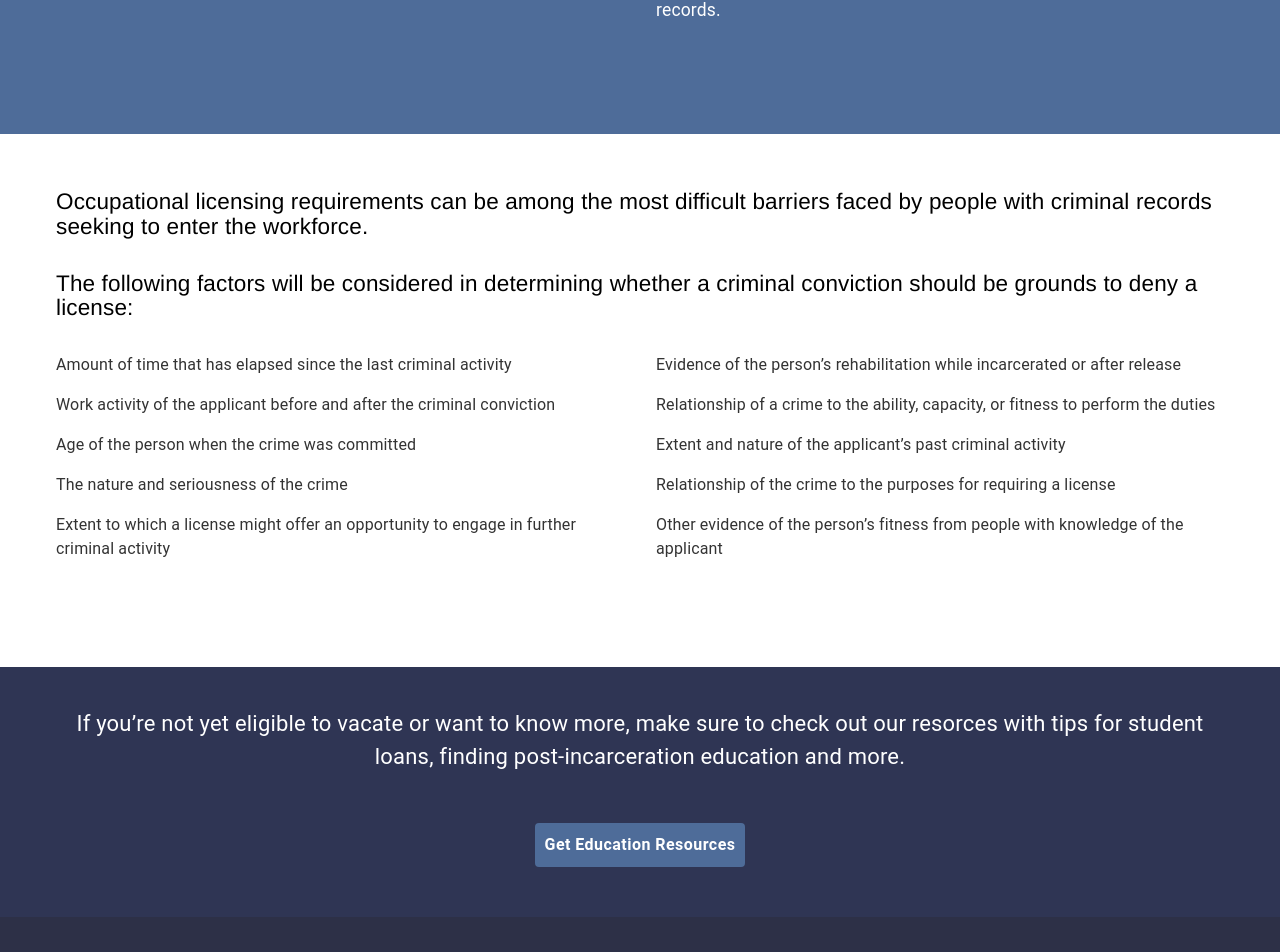
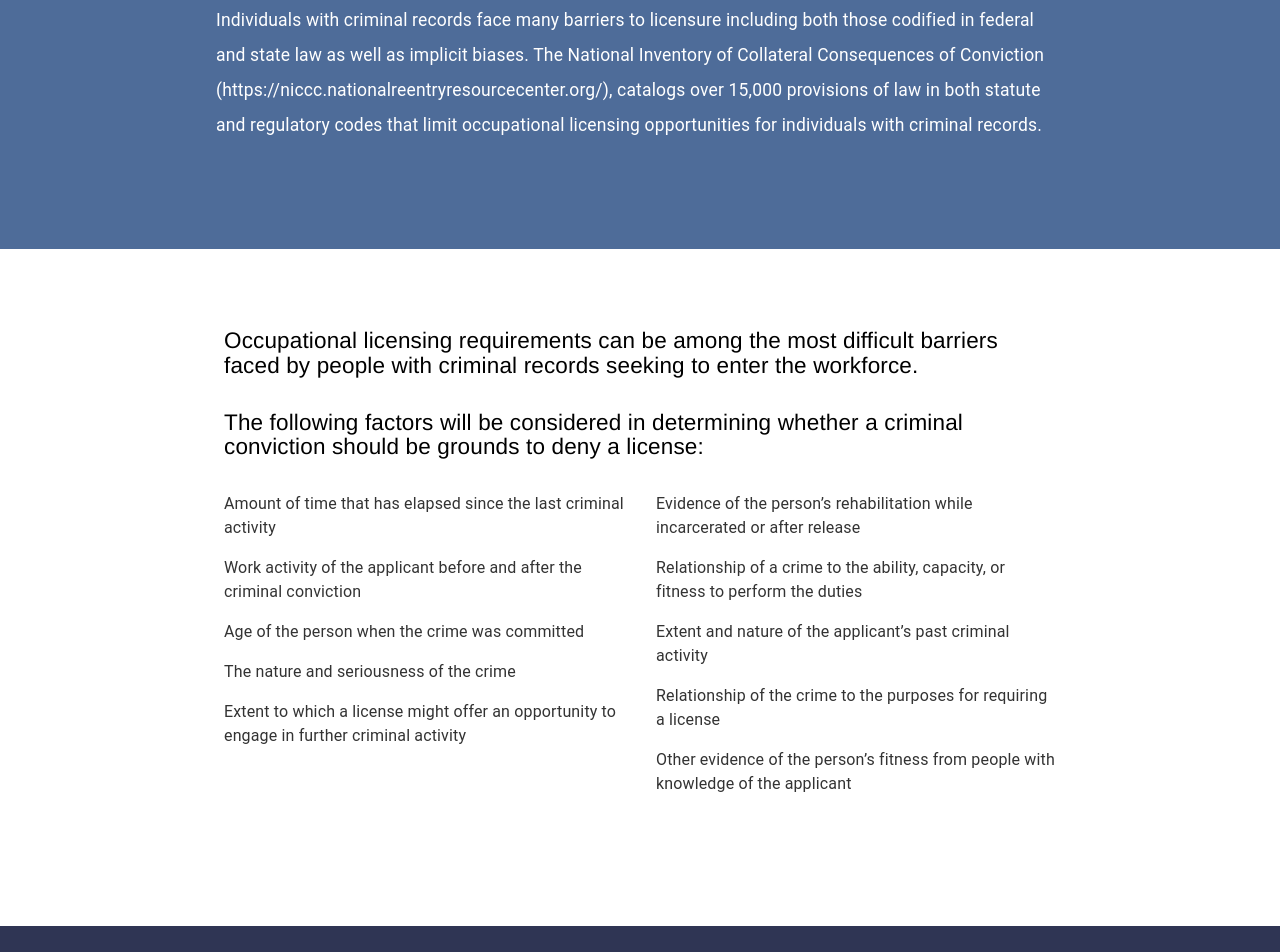
Before and after one commit to openseattle/clearviction-v1, a React (Create React App) app: page /why-vacate/education in a window 1280 px wide. Shown: the part 1956-2908 px from the top of the page. Built offline with nearby package versions, Linux system fonts and the light colour scheme.

Commit message:
update spacing why vacate education

```diff
--- a/src/Pages/WhyVacateEducation.jsx
+++ b/src/Pages/WhyVacateEducation.jsx
@@ -46,12 +46,16 @@ const WhyVacateEducation = () => {
                   catalogs over 15,000 provisions of law in both statute and regulatory codes that limit occupational licensing opportunities for individuals with criminal records.`,
         ]}
       />
-      <EducationOccLicReq />
+      <Container maxWidth="md">
+        <EducationOccLicReq />
+      </Container>
+
       <TextWithCTAButton
         text={
           "If you’re not yet eligible to vacate or want to know more, make sure to check out our resorces with tips for student loans, finding post-incarceration education and more."
         }
         buttonText={"Get Education Resources"}
+        buttonLinkTo={"/resources/assistance/education"}
       />
     </>
   );
--- a/src/Styles/WhyVacateHousingStyles.ts
+++ b/src/Styles/WhyVacateHousingStyles.ts
@@ -8,6 +8,10 @@ export const WhyVacateHousingStyles = makeStyles((theme) => ({
     [theme.breakpoints.down("sm")]: {
       padding: theme.spacing(3),
     },
+  },
+  containerSpaceOnlyStyles: {
+    marginTop: theme.spacing(8),
+    marginBottom: theme.spacing(8),
   },
   contentText: {
     margin: theme.spacing(2),
--- a/src/Subpages/WhyVacate/EducationOccLicReq.jsx
+++ b/src/Subpages/WhyVacate/EducationOccLicReq.jsx
@@ -14,7 +14,7 @@ export const EducationOccLicReq = () => {
             justifyContent: "center",
           }}
         >
-          <Grid container className={classes.containerStyles}>
+          <Grid className={classes.containerSpaceOnlyStyles} container >
             <Grid item xs={12}>
               <Typography
                 className={classes.blackHeaderText}
--- a/src/Subpages/WhyVacate/TextWithCTAButton.jsx
+++ b/src/Subpages/WhyVacate/TextWithCTAButton.jsx
@@ -12,10 +12,12 @@ const useStyles = makeStyles((theme) => ({
     backgroundColor: theme.palette.primary.dark,
     color: "white",
     align: "center",
-    paddingTop: theme.spacing(5),
+    paddingTop: theme.spacing(8),
+    paddingBottom: theme.spacing(8),
     padding: theme.spacing(5),
     [theme.breakpoints.down("sm")]: {
       paddingTop: theme.spacing(5),
+      paddingBottom: theme.spacing(5),
       padding: theme.spacing(2),
     },
     [theme.breakpoints.down("xs")]: {
--- a/src/Subpages/WhyVacate/TwoParagraphTextWithHeader.jsx
+++ b/src/Subpages/WhyVacate/TwoParagraphTextWithHeader.jsx
@@ -35,7 +35,7 @@ export const TwoParagraphTextWithHeader = (props) => {
   const { header, text } = props;
   const textItems = text.map((t, idx) => (
     <>
-      <Grid key={idx} item xs={12} sm={6} md={6}>
+      <Grid key={idx} item xs={12}>
         <Typography className={classes.text} align="left">
           {t}
         </Typography>
@@ -52,6 +52,7 @@ export const TwoParagraphTextWithHeader = (props) => {
             display: "flex",
             justifyContent: "center",
           }}
+          maxWidth="md"
         >
           <Grid container className={classes.containerStyles}>
             <Grid item xs={12}>
```
